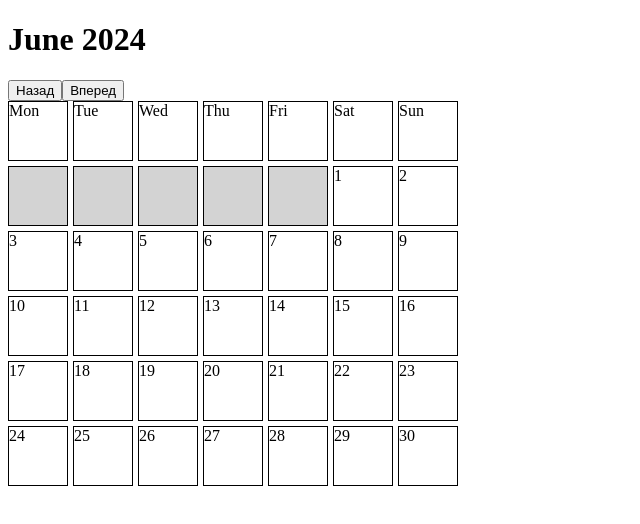
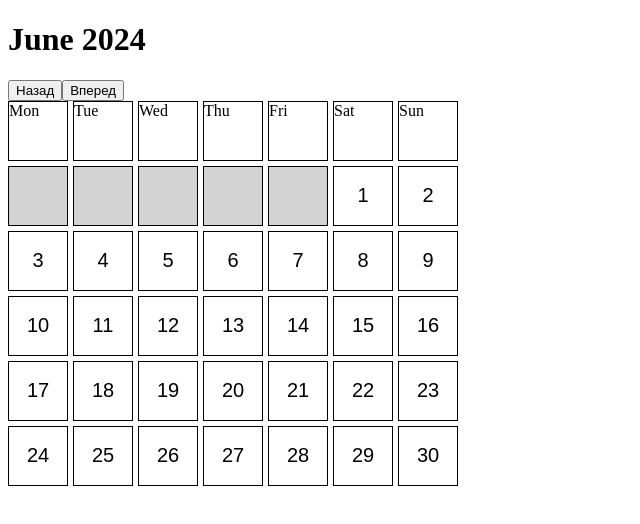
Before and after one commit to Arctomachine/l2sd6r4o998f, a React (Vite) app: page / in a window 1280 px wide. Shown: the top 524 px of the page, without its empty margins (0-640 px from the left). Built offline with nearby package versions, Linux system fonts and the light colour scheme; no server answers.

Commit message:
базовое модальное окно

```diff
--- a/src/components/Calendar.module.css
+++ b/src/components/Calendar.module.css
@@ -14,11 +14,18 @@
 
 .day {
 	border: 1px solid black;
+}
+
+.day > button {
+	width: 100%;
+	height: 100%;
+	border: none;
+	background-color: transparent;
+	font-size: 20px;
 	cursor: pointer;
 }
 
 .day.label {
-	cursor: default;
 }
 
 .day.off {
--- a/src/components/Calendar.tsx
+++ b/src/components/Calendar.tsx
@@ -1,6 +1,7 @@
 import { useEffect, useState } from 'react'
 import { getDayOffData } from '../data/IsDayOffApi.ts'
 import styles from './Calendar.module.css'
+import ModalWrapper from './ModalWrapper.tsx'
 
 type DayObject = {
 	id: string
@@ -161,6 +162,8 @@ function Calendar() {
 										typeof day.day === 'number' &&
 										offDaysArray[day.day - 1] === '1'
 									}
+									year={currentYearMonth[0]}
+									month={currentYearMonth[1]}
 								/>
 							))
 						: null}
@@ -173,8 +176,13 @@ function Calendar() {
 function Day(props: {
 	day: DayObject['day']
 	isOff: boolean
+	year: number
+	month: number
 }) {
+	const [isOpen, setIsOpen] = useState(false)
+
 	return (
+		<>
 			<div
 				className={[
 					styles.day,
@@ -182,8 +190,32 @@ function Day(props: {
 					props.day === null && styles.null,
 				].join(' ')}
 			>
+				{props.day === null ? null : (
+					<button
+						type="button"
+						aria-label={Intl.DateTimeFormat(undefined, {
+							year: 'numeric',
+							month: 'long',
+							day: 'numeric',
+						}).format(new Date(props.year, props.month - 1, props.day))}
+						onClick={() => setIsOpen(true)}
+					>
 						{props.day}
+					</button>
+				)}
 			</div>
+			{props.day === null ? null : (
+				<ModalWrapper
+					open={isOpen}
+					onClose={() => setIsOpen(false)}
+					header={Intl.DateTimeFormat(undefined, {
+						year: 'numeric',
+						month: 'long',
+						day: 'numeric',
+					}).format(new Date(props.year, props.month - 1, props.day))}
+				></ModalWrapper>
+			)}
+		</>
 	)
 }
 
--- /dev/null
+++ b/src/components/ModalWrapper.module.css
@@ -0,0 +1,21 @@
+.container {
+	display: flex;
+	flex-direction: column;
+	gap: 1rem;
+	min-width: 300px;
+	min-height: 300px;
+}
+
+.header {
+	display: flex;
+	align-items: center;
+	justify-content: space-between;
+}
+
+.header > h2 {
+	margin: 0;
+}
+
+.closeButton {
+	aspect-ratio: 1;
+}
--- /dev/null
+++ b/src/components/ModalWrapper.tsx
@@ -0,0 +1,53 @@
+import { type ReactNode, useEffect, useRef } from 'react'
+import styles from './ModalWrapper.module.css'
+
+function ModalWrapper(props: {
+	header?: string
+	children: ReactNode
+	open: boolean
+	onClose: () => void
+}) {
+	const dialogRef = useRef<HTMLDialogElement>(null)
+
+	useEffect(() => {
+		const dialog = dialogRef.current
+
+		if (props.open) {
+			dialog?.showModal()
+		} else {
+			dialog?.close()
+		}
+
+		function handleClose(event: Event) {
+			if (event.target === dialog) {
+				props.onClose()
+			}
+		}
+
+		dialog?.addEventListener('close', handleClose)
+
+		return () => {
+			dialog?.removeEventListener('close', handleClose)
+		}
+	}, [props.open, props.onClose])
+
+	return (
+		<dialog ref={dialogRef}>
+			<section className={styles.container}>
+				<header className={styles.header}>
+					{props.header && <h2>{props.header}</h2>}
+					<button
+						type="button"
+						onClick={props.onClose}
+						className={styles.closeButton}
+					>
+						╳
+					</button>
+				</header>
+				<div>{props.children}</div>
+			</section>
+		</dialog>
+	)
+}
+
+export default ModalWrapper
```
Lines whose indentation alone changed are shown as unchanged.
